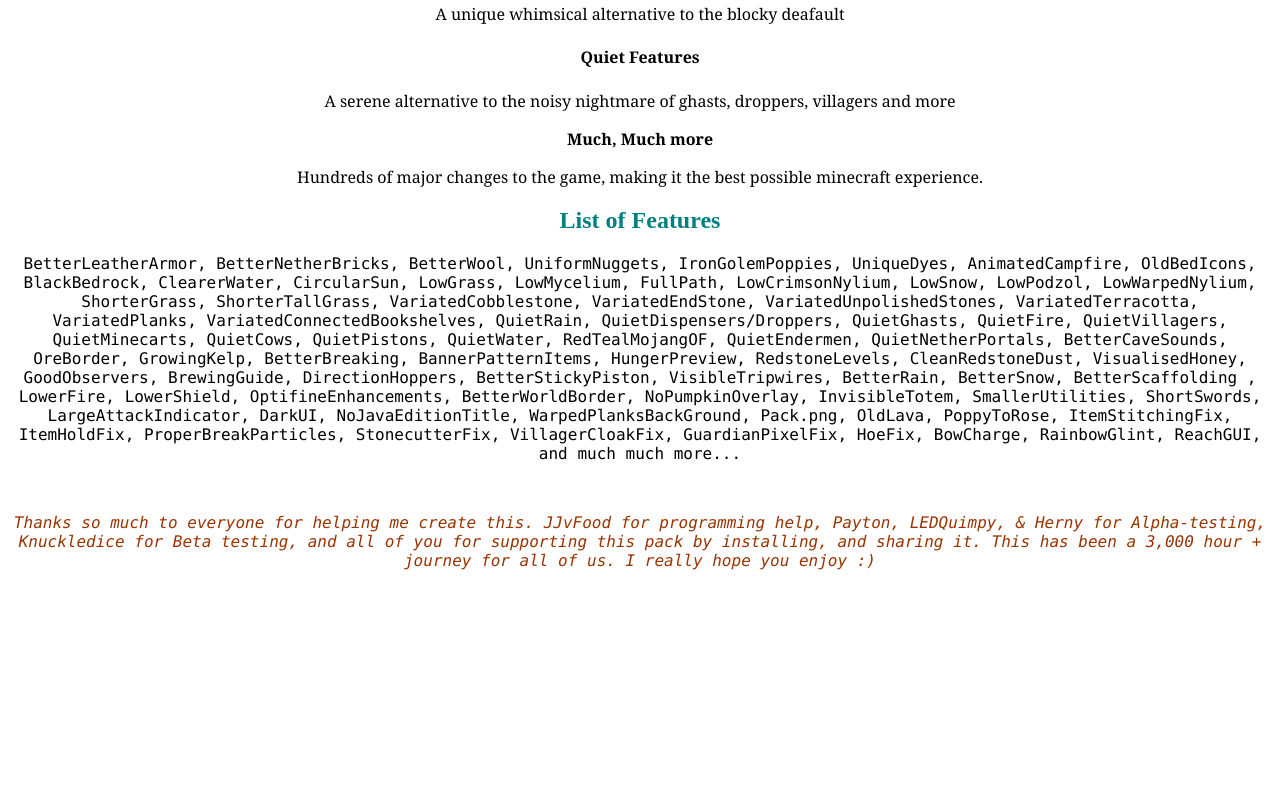
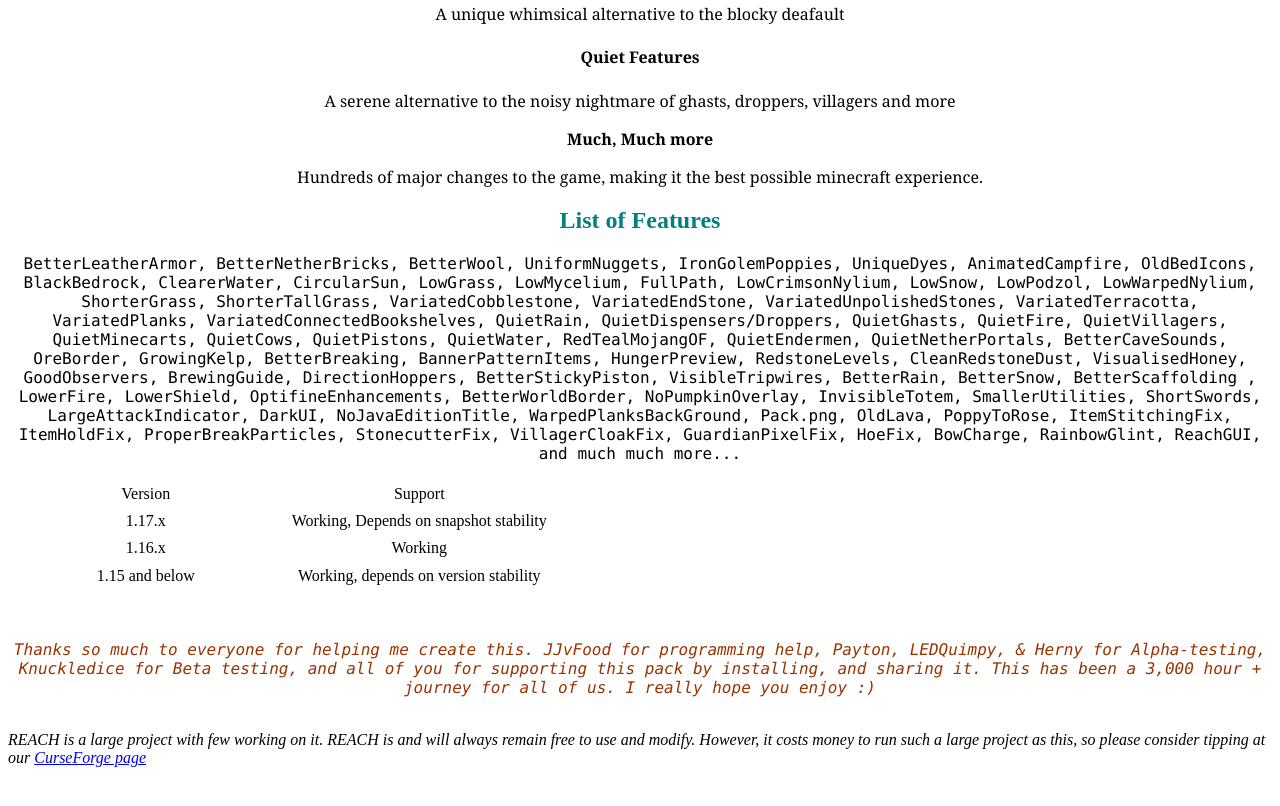
Before and after one commit to RetroBreads/retrobreads.github.io, a plain HTML site: page index.html in a window 1280 px wide. Shown: the part 781-1587 px from the top of the page. Before the commit the page ends 1367 px from the top, so only its background shows below. Drawn offline with Linux system fonts and the light colour scheme.

Commit message:
Update index.html

```diff
--- a/index.html
+++ b/index.html
@@ -24,5 +24,27 @@
 <p style="text-align: center;"><span style="font-family: georgia, palatino, serif;">Hundreds of major changes to the game, making it the best possible minecraft experience.</span></p>
 <h2 style="text-align: center;"><span style="color: #008080; font-family: 'times new roman', times, serif;">List of Features</span></h2>
 <p style="text-align: center;"><span style="font-family: terminal, monaco, monospace;">BetterLeatherArmor, BetterNetherBricks, BetterWool, UniformNuggets, IronGolemPoppies, UniqueDyes, AnimatedCampfire, OldBedIcons, BlackBedrock, ClearerWater, CircularSun, LowGrass, LowMycelium, FullPath, LowCrimsonNylium, LowSnow, LowPodzol, LowWarpedNylium, ShorterGrass, ShorterTallGrass, VariatedCobblestone, VariatedEndStone, VariatedUnpolishedStones, VariatedTerracotta, VariatedPlanks, VariatedConnectedBookshelves, QuietRain, QuietDispensers/Droppers, QuietGhasts, QuietFire, QuietVillagers, QuietMinecarts, QuietCows, QuietPistons, QuietWater, RedTealMojangOF, QuietEndermen, QuietNetherPortals, BetterCaveSounds, OreBorder, GrowingKelp, BetterBreaking, BannerPatternItems, HungerPreview, RedstoneLevels, CleanRedstoneDust, VisualisedHoney, GoodObservers, BrewingGuide, DirectionHoppers, BetterStickyPiston, VisibleTripwires, BetterRain, BetterSnow, BetterScaffolding , LowerFire, LowerShield, OptifineEnhancements, BetterWorldBorder, NoPumpkinOverlay, InvisibleTotem, SmallerUtilities, ShortSwords, LargeAttackIndicator, DarkUI, NoJavaEditionTitle, WarpedPlanksBackGround, Pack.png, OldLava, PoppyToRose, ItemStitchingFix, ItemHoldFix, ProperBreakParticles, StonecutterFix, VillagerCloakFix, GuardianPixelFix, HoeFix, BowCharge, RainbowGlint, ReachGUI, and much much more...</span></p>
+<table style="height: 111px;" width="549">
+<tbody>
+<tr>
+<td style="width: 267.2px; text-align: center;">Version</td>
+<td style="width: 267.2px; text-align: center;">Support</td>
+</tr>
+<tr>
+<td style="width: 267.2px; text-align: center;">1.17.x</td>
+<td style="width: 267.2px; text-align: center;">Working, Depends on snapshot stability</td>
+</tr>
+<tr>
+<td style="width: 267.2px; text-align: center;">1.16.x</td>
+<td style="width: 267.2px; text-align: center;">Working</td>
+</tr>
+<tr>
+<td style="width: 267.2px; text-align: center;">1.15 and below</td>
+<td style="width: 267.2px; text-align: center;">Working, depends on version stability</td>
+</tr>
+</tbody>
+</table>
 <p style="text-align: center;">&nbsp;</p>
 <p style="text-align: center;"><em><span style="font-family: terminal, monaco, monospace; color: #993300;">Thanks so much to everyone for helping me create this. JJvFood for programming help, Payton, LEDQuimpy, &amp; Herny for Alpha-testing, Knuckledice for Beta testing, and all of you for supporting this pack by installing, and sharing it. This has been a 3,000 hour + journey for all of us. I really hope you enjoy :)</span></em></p>
+<p><em><br />REACH is a large project with few working on it. REACH is and will always remain free to use and modify. However, it costs money to run such a large project as this, so please consider tipping at our <a href="https://www.curseforge.com/minecraft/texture-packs/reach">CurseForge page</a></em></p>
+<p style="text-align: center;"><em><span style="font-family: terminal, monaco, monospace; color: #993300;">&nbsp;</span></em></p>
```
